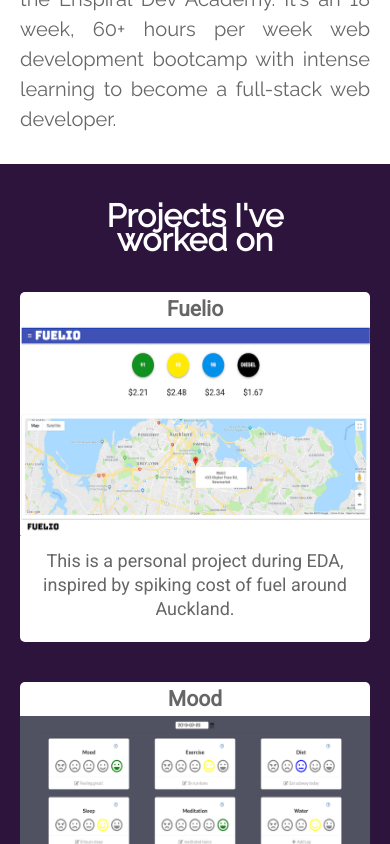
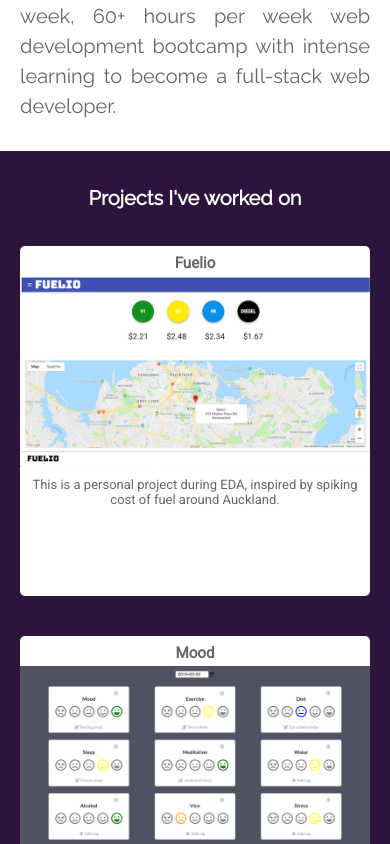
Before and after one commit to AmboMaya/Maya-Portfolio, a React app: page / in a window 390 px wide. Shown: the part 1156-2000 px from the top of the page. Built offline with nearby package versions, Linux system fonts and the light colour scheme.

Commit message:
added on hover feature o projects component

```diff
--- a/public/main.css
+++ b/public/main.css
@@ -8,10 +8,13 @@ html, body {
   	overflow-x: hidden;
 }
 
+html {
+	font-size: 62.5%;
+}
+
 body {
 	font-family: "Roboto", sans-serif;
 	font-weight: 200;
-	font-size: 16px;
 	color: #ffffff;
 	line-height: 1.5em;
 }
@@ -92,7 +95,7 @@ a.callToAction:hover {
 .introLine p {
 	margin-top: 10px;
 	padding: 20px;
-	font-size: 1.5em;
+	font-size: 1.5rem;
 	line-height: 1.5em;
 	letter-spacing: -0.5px;
 }
@@ -108,12 +111,12 @@ a.callToAction:hover {
 		padding-top: 20px;
 	}
 	.introLine h1 {
-		font-size: 30px;
+		font-size: 3rem;
 		padding-top: 15px;
 	}
 	.introLine p {
 		font-weight: 20;
-		font-size: 23px;
+		font-size: 2.30rem;
 		padding-top: 25px;
 		line-height: 1.2em;
 	}
@@ -130,7 +133,7 @@ a.callToAction:hover {
 }
 
 .sideDrawerClosedIcon i {
-	font-size: 20px;
+	font-size: 2rem;
 	padding: 20px 20px 0 0;
 }
 
@@ -147,7 +150,7 @@ a.callToAction:hover {
 	background-color: #ffffff;
 	color: #666666;
 	line-height: 1.5em;
-	font-size: 1.5em;
+	font-size: 1.5rem;
 	font-weight: normal;
 	box-sizing: border-box;
 	flex-direction: column;
@@ -164,14 +167,14 @@ a.callToAction:hover {
 @media (max-width: 499px) {
 	.aboutMe p {
 		max-width: 350px;
-		font-size: 20px;
+		font-size: 2rem;
 		line-height: 30px;
 		margin: 0;
 		padding-top: 20px;
 		text-align: justify;
 	}
 	.aboutMe h1 {
-		font-size: 25px;
+		font-size: 2.5rem;
 		font-weight: bold;
 		margin: 0;
 	}
@@ -210,24 +213,33 @@ a.callToAction:hover {
 	width: 350px;
 	height: 350px;
 	margin: 20px;
+	position: relative;
 }
 
 .projectsContainer{
-	width: 100%;
+	max-width: 1190px;
 	display: flex;
 	justify-content: space-around;
 	flex-wrap: wrap;
 }
+
+.projectsContainer::after {
+	content: '';
+	flex: auto;
+}
+
 .cardContainer {
 	font-family: 'Roboto', sans-serif;
-	font-size: 18px;
+	font-size: 1.3rem;
 	color: #666666;
+	padding-top: 5px;
 	border-radius: 5px;
 	background-color: #ffffff;
  }
 
 .cardContainer p {
-  	padding-top: 7px;
+	  padding-top: 7px;
+	  line-height: 1.5rem;
 }
 
 .cardContainer h3 {
@@ -240,7 +252,7 @@ a.callToAction:hover {
 }
 
 .cardContainer a {
-	color: #666666;
+	color: #ffffff;
 	text-decoration: none;
 }
 
@@ -259,6 +271,47 @@ a.callToAction:hover {
 	.projectContainer {
 		justify-content: space-evenly;
 	}
+}
+
+.overlay-bg {
+	position: relative;
+	width: 100%;
+   }
+
+.overlay-bg .hover {
+	position: absolute;
+	top: 0;
+	height: 100%;
+	width: 100%;
+	opacity: 0;
+	transition: .5s ease;
+}
+
+.overlay-bg:hover .hover {
+	opacity: 1;
+}
+
+.overlay-bg .normal{
+	transition: .5s ease;
+}
+
+.overlay-bg .hover {
+	background-color: rgba(0,0,0,0.5);
+	border-radius: 5px;
+	color: #ffffff;
+}
+
+.overlay-bg .text {
+	color: #ffffff !important;
+	font-size: 2.5rem;
+	line-height: 1.5em;
+	text-shadow: 1px 1px 1px #000;
+	text-align: center;
+	position: absolute;
+	top: 50%;
+	left: 50%;
+	transform: translate(-50%, -50%);
+	width: 100%;
 }
 /* end of Main Page component styling */
 
@@ -403,3 +456,9 @@ is open */
 		font-size: 1.5em;
 	}
 }
+
+@media screen and (min-width: 1191px), (max-width: 1169px) {
+	.projectsContainer {
+		max-width: 800px;
+	}
+}
--- a/src/components/Layout/Placeholder.jsx
+++ b/src/components/Layout/Placeholder.jsx
@@ -3,12 +3,17 @@ import React from 'react'
 const Placeholder = (props) => {
 	return (
 		<div className='projectContainer'>
-			<div className='cardContainer'>
-				<a href={props.url}>
+			<div className="cardContainer overlay-bg">
+				<div className="normal">
 					<h3>{props.title}</h3>
 					<img src={props.image} alt="project I've worked" />
 					<p>{props.description}</p>
-				</a>
+				</div>
+				<div className="hover">
+					<div className="text">
+						<a href={props.url}>See more</a>
+					</div>
+				</div>
 			</div>
 		</div>
 	)
--- a/src/components/Projects.jsx
+++ b/src/components/Projects.jsx
@@ -20,6 +20,18 @@ const projects = [
 		url: 'https://ambomaya.github.io/Art-Project-City-At-Night/js-art-project.html',
 		image: '/images/artProject.png',
 		projectDescription: "A simple art project to demonstrate my practical vanilla JS and CSS animation skills."
+	},
+	{
+		title: 'Weather',
+		url: 'https://github.com/AmboMaya/weather-app-prototype',
+		image: '/images/weather.jpg',
+		projectDescription: "This is personal project for a weather app prototype and is written in typescript using react framework."
+	},
+	{
+		title: 'ambomaya.com',
+		url: 'http://ambomaya.com/',
+		image: '/images/ambomaya.jpg',
+		projectDescription: "This portfolio is built with react.js and hosted in AWS services. I designed the site and followed"
 	}
 ]
 
```
Lines whose indentation alone changed are shown as unchanged.
